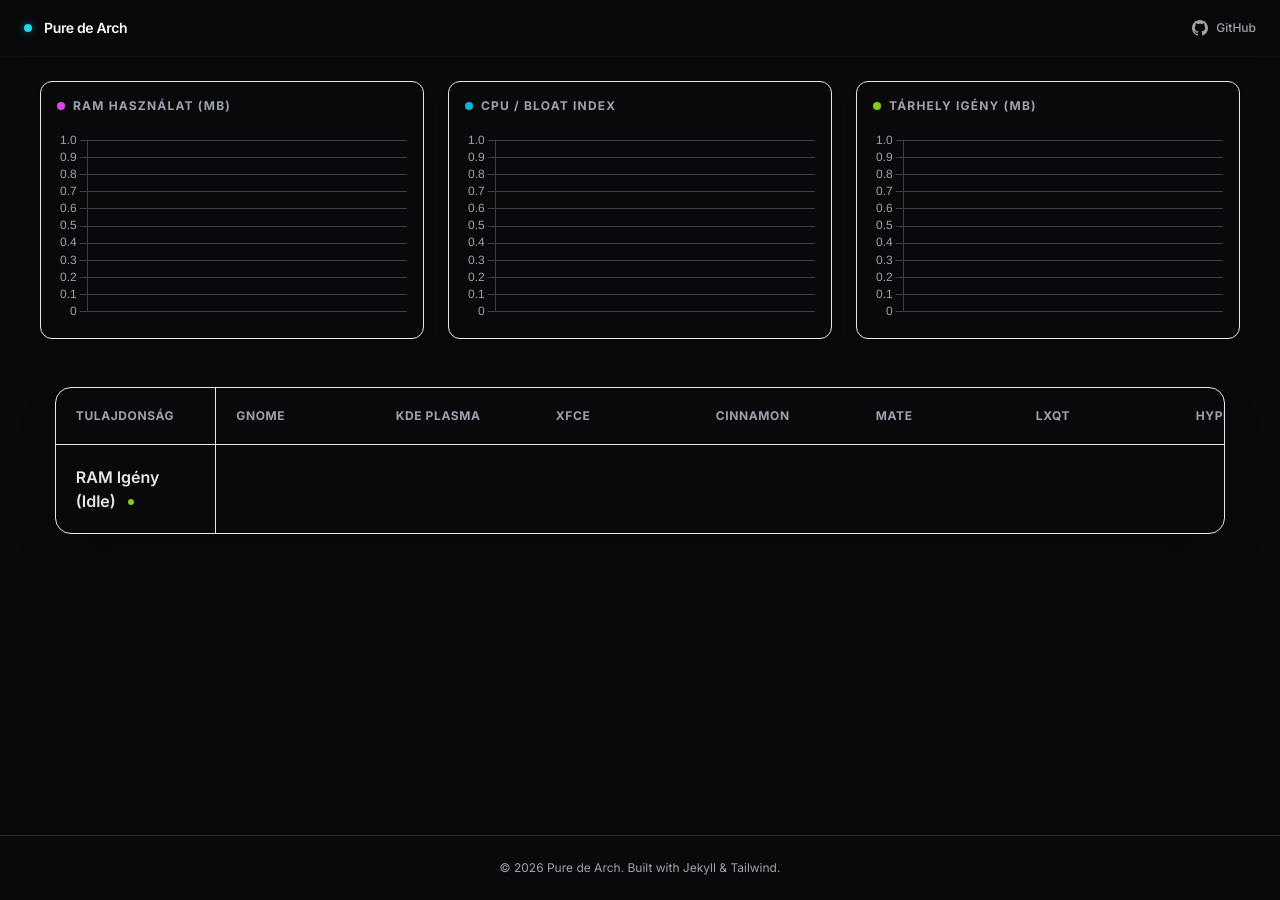
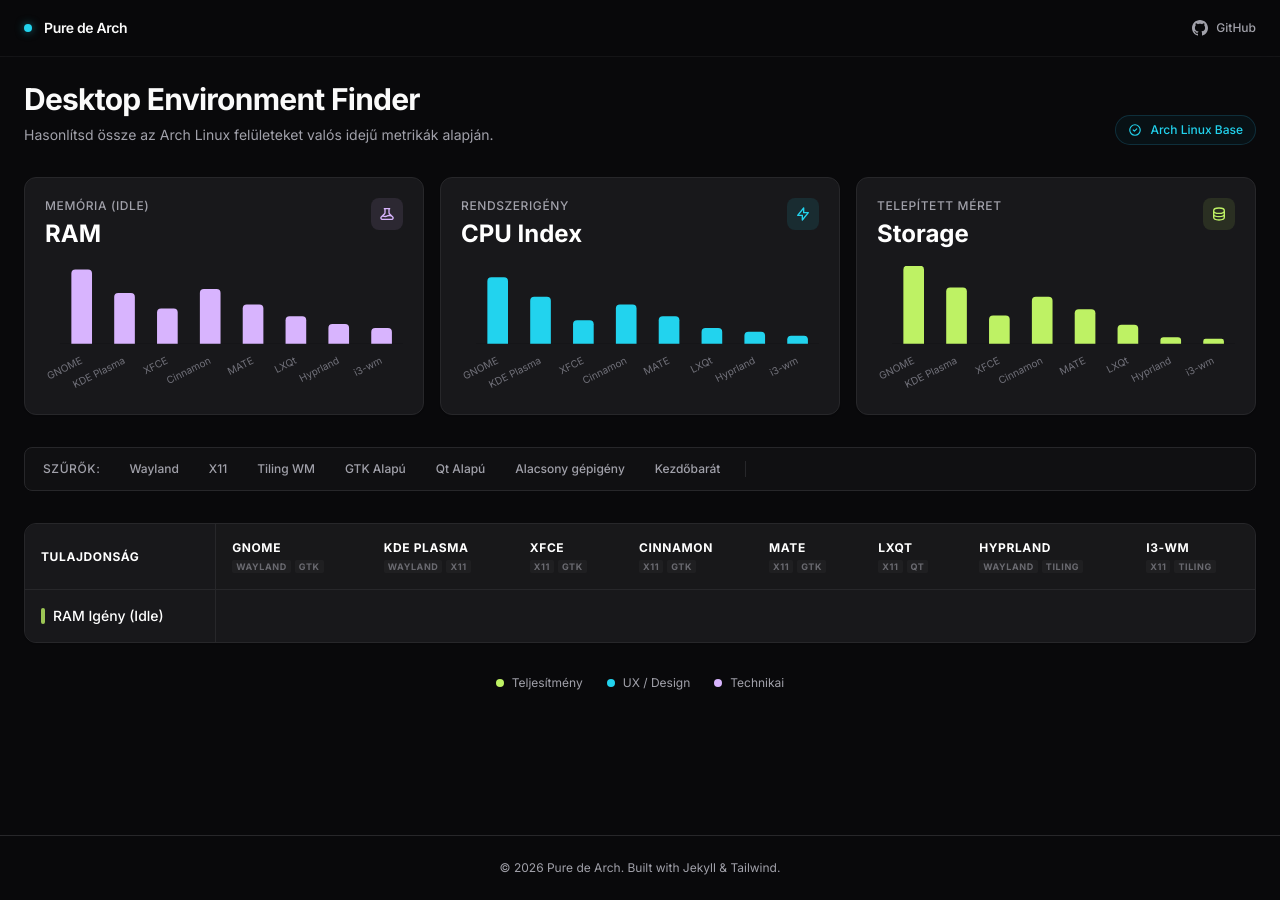
Before and after one commit to Pure-de-Arch/Pure-de-Arch.github.io, a Jekyll site: the page built from index.html, in a window 1280 px wide. Built offline with Jekyll 4.4.1, drawn with Linux system fonts in a browser that asks for light colours; nearby versions of some CDN libraries.

Commit message:
Update index.html

```diff
--- a/index.html
+++ b/index.html
@@ -1,62 +1,128 @@
 ---
 layout: default
-title: Asztali Környezetek
+title: Dashboard
 ---
 
-<div class="max-w-7xl mx-auto mb-12 grid grid-cols-1 md:grid-cols-3 gap-6 px-4">
-    <div class="bg-darkbg-800 border border-darkbg-700 rounded-xl p-4 shadow-lg relative overflow-hidden">
-        <h3 class="text-gray-400 text-xs uppercase font-bold mb-4 tracking-widest flex items-center gap-2">
-            <span class="w-2 h-2 rounded-full bg-fuchsia-500"></span> RAM Használat (MB)
-        </h3>
-        <div class="relative h-48 w-full">
+<div class="max-w-7xl mx-auto space-y-8">
+
+    <div class="flex flex-col md:flex-row md:items-end justify-between gap-4">
+        <div>
+            <h1 class="text-3xl font-bold tracking-tight text-primary mb-2">Desktop Environment Finder</h1>
+            <p class="text-muted text-sm max-w-xl">
+                Hasonlítsd össze az Arch Linux felületeket valós idejű metrikák alapján.
+            </p>
+        </div>
+        <div class="flex items-center gap-2 px-3 py-1.5 rounded-full bg-cyan-950/20 border border-cyan-900/50 text-cyan-400 text-xs font-medium">
+            <svg class="w-3.5 h-3.5" fill="none" viewBox="0 0 24 24" stroke="currentColor"><path stroke-linecap="round" stroke-linejoin="round" stroke-width="2" d="M9 12l2 2 4-4m6 2a9 9 0 11-18 0 9 9 0 0118 0z" /></svg>
+            Arch Linux Base
+        </div>
+    </div>
+
+    <div class="grid grid-cols-1 md:grid-cols-3 gap-4">
+        <div class="bg-surface border border-border rounded-xl p-5 shadow-sm relative overflow-hidden group hover:border-brand-purple/50 transition-colors">
+            <div class="flex justify-between items-start mb-4">
+                <div>
+                    <p class="text-xs font-medium text-muted uppercase tracking-wider">Memória (Idle)</p>
+                    <h3 class="text-2xl font-bold text-white mt-1">RAM</h3>
+                </div>
+                <div class="p-2 bg-brand-purple/10 rounded-lg text-brand-purple">
+                    <svg class="w-4 h-4" fill="none" viewBox="0 0 24 24" stroke="currentColor"><path stroke-linecap="round" stroke-linejoin="round" stroke-width="2" d="M19.428 15.428a2 2 0 00-1.022-.547l-2.387-.477a6 6 0 00-3.86.517l-.318.158a6 6 0 01-3.86.517L6.05 15.21a2 2 0 00-1.806.547M8 4h8l-1 1v5.172a2 2 0 00.586 1.414l5 5c1.26 1.26.367 3.414-1.415 3.414H4.828c-1.782 0-2.674-2.154-1.414-3.414l5-5A2 2 0 009 10.172V5L8 4z" /></svg>
+                </div>
+            </div>
+            <div class="h-32 w-full">
                 <canvas id="chartRam"></canvas>
             </div>
         </div>
 
-    <div class="bg-darkbg-800 border border-darkbg-700 rounded-xl p-4 shadow-lg relative overflow-hidden">
-        <h3 class="text-gray-400 text-xs uppercase font-bold mb-4 tracking-widest flex items-center gap-2">
-            <span class="w-2 h-2 rounded-full bg-cyan-500"></span> CPU / Bloat Index
-        </h3>
-        <div class="relative h-48 w-full">
+        <div class="bg-surface border border-border rounded-xl p-5 shadow-sm relative overflow-hidden group hover:border-brand-cyan/50 transition-colors">
+            <div class="flex justify-between items-start mb-4">
+                <div>
+                    <p class="text-xs font-medium text-muted uppercase tracking-wider">Rendszerigény</p>
+                    <h3 class="text-2xl font-bold text-white mt-1">CPU Index</h3>
+                </div>
+                <div class="p-2 bg-brand-cyan/10 rounded-lg text-brand-cyan">
+                    <svg class="w-4 h-4" fill="none" viewBox="0 0 24 24" stroke="currentColor"><path stroke-linecap="round" stroke-linejoin="round" stroke-width="2" d="M13 10V3L4 14h7v7l9-11h-7z" /></svg>
+                </div>
+            </div>
+            <div class="h-32 w-full">
                 <canvas id="chartCpu"></canvas>
             </div>
         </div>
 
-    <div class="bg-darkbg-800 border border-darkbg-700 rounded-xl p-4 shadow-lg relative overflow-hidden">
-        <h3 class="text-gray-400 text-xs uppercase font-bold mb-4 tracking-widest flex items-center gap-2">
-            <span class="w-2 h-2 rounded-full bg-lime-500"></span> Tárhely Igény (MB)
-        </h3>
-        <div class="relative h-48 w-full">
+        <div class="bg-surface border border-border rounded-xl p-5 shadow-sm relative overflow-hidden group hover:border-brand-lime/50 transition-colors">
+            <div class="flex justify-between items-start mb-4">
+                <div>
+                    <p class="text-xs font-medium text-muted uppercase tracking-wider">Telepített méret</p>
+                    <h3 class="text-2xl font-bold text-white mt-1">Storage</h3>
+                </div>
+                <div class="p-2 bg-brand-lime/10 rounded-lg text-brand-lime">
+                    <svg class="w-4 h-4" fill="none" viewBox="0 0 24 24" stroke="currentColor"><path stroke-linecap="round" stroke-linejoin="round" stroke-width="2" d="M4 7v10c0 2.21 3.582 4 8 4s8-1.79 8-4V7M4 7c0 2.21 3.582 4 8 4s8-1.79 8-4M4 7c0-2.21 3.582-4 8-4s8 1.79 8 4m0 5c0 2.21-3.582 4-8 4s-8-1.79-8-4" /></svg>
+                </div>
+            </div>
+            <div class="h-32 w-full">
                 <canvas id="chartDisk"></canvas>
             </div>
         </div>
     </div>
 
-<div class="bg-darkbg-800 rounded-2xl shadow-2xl border border-darkbg-700 overflow-hidden transition-all duration-500 relative backdrop-blur-sm bg-opacity-90 max-w-[95%] mx-auto">
+    <div class="bg-surface/50 border border-border rounded-lg p-1.5 flex flex-wrap gap-1 items-center backdrop-blur-sm">
+        <span class="text-xs font-medium text-muted px-3 uppercase tracking-wider">Szűrők:</span>
+
+        {% for filter in site.data.environments.feature_filters %}
+        <button
+            onclick="toggleColFilter('{{ filter.id }}')"
+            id="col-btn-{{ filter.id }}"
+            class="col-filter-btn px-3 py-1.5 rounded-md text-xs font-medium transition-all border border-transparent text-muted hover:text-white hover:bg-white/5"
+            data-filter-id="{{ filter.id }}">
+            {{ filter.name }}
+        </button>
+        {% endfor %}
+
+        <div class="h-4 w-px bg-border mx-2"></div>
+
+        <button onclick="clearAllFilters()" id="reset-btn" class="hidden px-3 py-1.5 rounded-md text-xs font-medium text-red-400 hover:bg-red-500/10 transition-colors ml-auto">
+            Szűrők törlése ✕
+        </button>
+    </div>
+
+    <div class="border border-border rounded-xl overflow-hidden bg-surface shadow-sm">
         <div class="overflow-x-auto">
             <table class="w-full text-left border-collapse" id="main-table">
                 <thead>
-                <tr class="bg-darkbg-900/50 border-b border-darkbg-700 text-xs uppercase tracking-wider text-gray-400 font-bold">
+                    <tr class="bg-zinc-900/50 border-b border-border text-xs uppercase tracking-wider text-muted font-medium">
                         {% for header in site.data.environments.headers %}
-                        <th class="p-5 min-w-[160px] whitespace-nowrap col-cell col-{{ header.key }} {% if header.key == 'feature' %}sticky left-0 bg-darkbg-900 z-20 border-r border-darkbg-700 shadow-[2px_0_5px_rgba(0,0,0,0.2)]{% endif %}"
+                            <th class="p-4 whitespace-nowrap col-cell col-{{ header.key }}
+                                {% if header.key == 'feature' %}sticky left-0 bg-surface z-20 border-r border-border{% endif %}"
                                 data-key="{{ header.key }}"
                                 data-tags="{{ header.tags | join: ',' }}">
-                            {{ header.name }}
+
+                                <div class="flex flex-col gap-1">
+                                    <span class="text-white">{{ header.name }}</span>
+                                    {% if header.tags %}
+                                    <div class="flex gap-1 opacity-60">
+                                        {% for tag in header.tags limit:2 %}
+                                            <span class="px-1 py-0.5 rounded-[2px] bg-white/5 text-[9px] leading-none">{{ tag }}</span>
+                                        {% endfor %}
+                                    </div>
+                                    {% endif %}
+                                </div>
                             </th>
                         {% endfor %}
                     </tr>
                 </thead>
-            <tbody class="divide-y divide-darkbg-700/50">
+                <tbody class="divide-y divide-border/50 text-sm">
                     {% for row in site.data.environments.rows %}
-                <tr class="table-row-item hover:bg-darkbg-700/40 transition-colors group" data-category="{{ row.category }}">
+                    <tr class="table-row-item hover:bg-white/[0.02] transition-colors group" data-category="{{ row.category }}">
                         {% for header in site.data.environments.headers %}
                             {% if header.key == 'feature' %}
-                            <td class="p-5 font-semibold text-gray-200 sticky left-0 bg-darkbg-800 group-hover:bg-darkbg-800/90 border-r border-darkbg-700 shadow-[2px_0_5px_rgba(0,0,0,0.2)] z-10">
+                                <td class="p-4 font-medium text-white sticky left-0 bg-surface group-hover:bg-[#1c1c20] border-r border-border z-10">
+                                    <div class="flex items-center gap-2">
+                                        <div class="w-1 h-4 rounded-full category-indicator opacity-80" data-cat-id="{{ row.category }}"></div>
                                         {{ row.feature }}
-                                <span class="category-indicator inline-block w-1.5 h-1.5 rounded-full ml-2 mb-0.5" data-cat-id="{{ row.category }}"></span>
+                                    </div>
                                 </td>
                             {% else %}
-                            <td class="p-5 text-gray-400 col-cell col-{{ header.key }}">
+                                <td class="p-4 text-muted col-cell col-{{ header.key }}">
                                     {{ row[header.key] }}
                                 </td>
                             {% endif %}
@@ -66,12 +132,25 @@
                 </tbody>
             </table>
         </div>
-    <div id="no-results" class="hidden p-12 text-center text-gray-500">Nincs találat</div>
+
+        <div id="no-results" class="hidden py-16 text-center">
+            <div class="inline-flex items-center justify-center w-12 h-12 rounded-full bg-border/50 mb-4">
+                <svg class="w-6 h-6 text-muted" fill="none" viewBox="0 0 24 24" stroke="currentColor"><path stroke-linecap="round" stroke-linejoin="round" stroke-width="2" d="M21 21l-6-6m2-5a7 7 0 11-14 0 7 7 0 0114 0z" /></svg>
+            </div>
+            <p class="text-muted font-medium">Nincs találat a kiválasztott szűrőkre.</p>
+        </div>
+    </div>
+
+    <div class="flex justify-center gap-6 mt-4 text-xs text-muted">
+         <div class="flex items-center gap-2"><span class="w-2 h-2 rounded-full bg-brand-lime"></span> Teljesítmény</div>
+         <div class="flex items-center gap-2"><span class="w-2 h-2 rounded-full bg-brand-cyan"></span> UX / Design</div>
+         <div class="flex items-center gap-2"><span class="w-2 h-2 rounded-full bg-brand-purple"></span> Technikai</div>
+    </div>
+
 </div>
 
 <script>
-    // --- ADATOK BETÖLTÉSE ---
-    // A Jekyll Liquid segítségével generálunk egy JS objektumot a metrikákból
+    // --- ADATOK GENERÁLÁSA ---
     const envData = [
         {% for header in site.data.environments.headers %}
         {% if header.key != 'feature' %}
@@ -86,10 +165,9 @@
         {% endfor %}
     ];
 
-    // --- CHART.JS KONFIGURÁCIÓ ---
-    // Közös beállítások a sötét témához
-    Chart.defaults.color = '#9CA3AF';
-    Chart.defaults.borderColor = '#374151';
+    // --- CHART.JS CONFIG ---
+    Chart.defaults.font.family = 'Inter';
+    Chart.defaults.color = '#71717a'; // zinc-500
 
     let chartRam, chartCpu, chartDisk;
 
@@ -97,170 +175,138 @@
         const commonOptions = {
             responsive: true,
             maintainAspectRatio: false,
-            plugins: { legend: { display: false } },
+            plugins: { legend: { display: false }, tooltip: { backgroundColor: '#18181b', borderColor: '#27272a', borderWidth: 1, padding: 10 } },
             scales: {
-                y: { beginAtZero: true, grid: { color: '#374151' } },
-                x: { grid: { display: false } }
+                y: { display: false, beginAtZero: true }, // Rejtett Y tengely a tisztább look érdekében
+                x: { grid: { display: false }, ticks: { font: { size: 10 } } }
             },
-            animation: { duration: 750 }
+            animation: { duration: 600, easing: 'easeOutQuart' }
         };
 
-        // RAM Chart (Fuchsia)
-        chartRam = new Chart(document.getElementById('chartRam'), {
+        // Gradiens segédfüggvény
+        const createGradient = (ctx, colorStart, colorEnd) => {
+            const gradient = ctx.createLinearGradient(0, 0, 0, 300);
+            gradient.addColorStop(0, colorStart);
+            gradient.addColorStop(1, colorEnd);
+            return gradient;
+        };
+
+        const ctxRam = document.getElementById('chartRam').getContext('2d');
+        chartRam = new Chart(ctxRam, {
             type: 'bar',
-            data: { labels: [], datasets: [{ label: 'RAM (MB)', data: [], backgroundColor: '#d946ef', borderRadius: 4 }] },
+            data: { labels: [], datasets: [{ data: [], backgroundColor: '#d8b4fe', borderRadius: 4, barThickness: 20 }] },
             options: commonOptions
         });
 
-        // CPU Chart (Cyan)
-        chartCpu = new Chart(document.getElementById('chartCpu'), {
+        const ctxCpu = document.getElementById('chartCpu').getContext('2d');
+        chartCpu = new Chart(ctxCpu, {
             type: 'bar',
-            data: { labels: [], datasets: [{ label: 'Bloat Index', data: [], backgroundColor: '#06b6d4', borderRadius: 4 }] },
+            data: { labels: [], datasets: [{ data: [], backgroundColor: '#22d3ee', borderRadius: 4, barThickness: 20 }] },
             options: commonOptions
         });
 
-        // Disk Chart (Lime)
-        chartDisk = new Chart(document.getElementById('chartDisk'), {
+        const ctxDisk = document.getElementById('chartDisk').getContext('2d');
+        chartDisk = new Chart(ctxDisk, {
             type: 'bar',
-            data: { labels: [], datasets: [{ label: 'Disk (MB)', data: [], backgroundColor: '#84cc16', borderRadius: 4 }] },
+            data: { labels: [], datasets: [{ data: [], backgroundColor: '#bef264', borderRadius: 4, barThickness: 20 }] },
             options: commonOptions
         });
     }
 
-    // --- SZŰRÉS LOGIKA (Összefésülve a diagramokkal) ---
+    // --- SZŰRÉS LOGIKA ---
 
-    const rowColorMap = {
-        'performance': { active: ['text-lime-400', 'bg-lime-900/20', 'border-lime-500/50'], inactive: ['text-gray-500', 'border-transparent'] },
-        'ux': { active: ['text-cyan-400', 'bg-cyan-900/20', 'border-cyan-500/50'], inactive: ['text-gray-500', 'border-transparent'] },
-        'tech': { active: ['text-fuchsia-400', 'bg-fuchsia-900/20', 'border-fuchsia-500/50'], inactive: ['text-gray-500', 'border-transparent'] }
-    };
-    const activeColBtnClasses = ['bg-cyan-500', 'text-black', 'border-cyan-400', 'shadow-[0_0_10px_rgba(6,182,212,0.5)]'];
-    const inactiveColBtnClasses = ['bg-darkbg-800', 'text-gray-400', 'border-darkbg-700'];
+    // Színek V0 stílusban: Aktív gombok "világítanak" (fehér bg, fekete text), inaktívak beleolvadnak
+    const activeBtnClass = ['bg-white', 'text-black', 'shadow-md'];
+    const inactiveBtnClass = ['text-muted', 'hover:text-white', 'hover:bg-white/5'];
 
-    let selectedRowCategories = new Set();
     let selectedColFilters = new Set();
 
     document.addEventListener("DOMContentLoaded", () => {
-        initCharts(); // Diagramok indítása
+        initCharts();
 
-        // Pöttyök színezése
+        // Kategória jelzők színezése (sorok elején)
         document.querySelectorAll('.category-indicator').forEach(indicator => {
             const catId = indicator.getAttribute('data-cat-id');
-            const colorClass = catId === 'performance' ? 'bg-lime-500' : (catId === 'ux' ? 'bg-cyan-500' : 'bg-fuchsia-500');
+            const colorClass = catId === 'performance' ? 'bg-brand-lime' : (catId === 'ux' ? 'bg-brand-cyan' : 'bg-brand-purple');
             indicator.classList.add(colorClass);
         });
 
-        updateView(); // Első render
+        updateView();
     });
 
     function toggleColFilter(filterId) {
         const btn = document.getElementById(`col-btn-${filterId}`);
+
         if (selectedColFilters.has(filterId)) {
             selectedColFilters.delete(filterId);
-            btn.classList.remove(...activeColBtnClasses);
-            btn.classList.add(...inactiveColBtnClasses);
+            btn.classList.remove(...activeBtnClass);
+            btn.classList.add(...inactiveBtnClass);
         } else {
             selectedColFilters.add(filterId);
-            btn.classList.remove(...inactiveColBtnClasses);
-            btn.classList.add(...activeColBtnClasses);
-        }
-        updateView();
-    }
-
-    function toggleRowFilter(catId) {
-        const btn = document.getElementById(`row-btn-${catId}`);
-        const styles = rowColorMap[catId];
-        if (selectedRowCategories.has(catId)) {
-            selectedRowCategories.delete(catId);
-            btn.classList.remove(...styles.active);
-            btn.classList.add(...styles.inactive);
-        } else {
-            selectedRowCategories.add(catId);
-            btn.classList.remove(...styles.inactive);
-            btn.classList.add(...styles.active);
+            btn.classList.remove(...inactiveBtnClass);
+            btn.classList.add(...activeBtnClass);
         }
         updateView();
     }
 
     function clearAllFilters() {
         selectedColFilters.clear();
-        selectedRowCategories.clear();
         document.querySelectorAll('.col-filter-btn').forEach(btn => {
-            btn.classList.remove(...activeColBtnClasses);
-            btn.classList.add(...inactiveColBtnClasses);
-        });
-        document.querySelectorAll('.row-filter-btn').forEach(btn => {
-            btn.className = "row-filter-btn px-5 py-2 rounded-full text-sm font-semibold border transition-all duration-300 bg-transparent text-gray-500 border-transparent hover:text-gray-300";
+            btn.classList.remove(...activeBtnClass);
+            btn.classList.add(...inactiveBtnClass);
         });
         updateView();
     }
 
     function updateView() {
-        // --- 1. Reset gomb ---
+        // 1. Reset gomb
         const resetBtn = document.getElementById('reset-btn');
-        if (selectedColFilters.size > 0 || selectedRowCategories.size > 0) resetBtn.classList.remove('hidden');
-        else resetBtn.classList.add('hidden');
+        resetBtn.style.display = selectedColFilters.size > 0 ? 'inline-block' : 'none';
 
-        // --- 2. OSZLOP ÉS DIAGRAM ADATOK ---
+        // 2. Oszlopok kezelése
         const headers = document.querySelectorAll('th.col-cell:not(.sticky)');
-        let visibleKeys = []; // Itt gyűjtjük, mi látható
+        let visibleKeys = [];
 
         headers.forEach(th => {
             const key = th.getAttribute('data-key');
             const tags = th.getAttribute('data-tags').split(',');
-            const matchesAllFilters = Array.from(selectedColFilters).every(filter => tags.includes(filter));
+            // Logika: Ha nincs szűrő, mind látszik. Ha van, akkor CSAK az, ami minden szűrőnek megfelel.
+            const matches = selectedColFilters.size === 0 || Array.from(selectedColFilters).every(filter => tags.includes(filter));
+
             const cells = document.querySelectorAll(`.col-${key}`);
 
-            if (matchesAllFilters) {
+            if (matches) {
                 th.style.display = '';
                 cells.forEach(cell => cell.style.display = '');
-                visibleKeys.push(key); // Hozzáadjuk a listához
+                visibleKeys.push(key);
             } else {
                 th.style.display = 'none';
                 cells.forEach(cell => cell.style.display = 'none');
             }
         });
 
-        // --- 3. DIAGRAMOK FRISSÍTÉSE ---
-        // Csak a látható oszlopok adatait gyűjtjük ki
+        // 3. Diagramok frissítése
         const filteredData = envData.filter(item => visibleKeys.includes(item.key));
+        const labels = filteredData.map(d => d.name);
 
-        const labels = filteredData.map(d => d.name);
-        const ramData = filteredData.map(d => d.ram);
-        const cpuData = filteredData.map(d => d.cpu);
-        const diskData = filteredData.map(d => d.disk);
+        updateChart(chartRam, labels, filteredData.map(d => d.ram));
+        updateChart(chartCpu, labels, filteredData.map(d => d.cpu));
+        updateChart(chartDisk, labels, filteredData.map(d => d.disk));
 
-        updateChartData(chartRam, labels, ramData);
-        updateChartData(chartCpu, labels, cpuData);
-        updateChartData(chartDisk, labels, diskData);
-
-        // --- 4. SOR SZŰRÉS ---
-        const rows = document.querySelectorAll('.table-row-item');
-        let visibleRows = 0;
-        rows.forEach(row => {
-            const rowCat = row.getAttribute('data-category');
-            if (selectedRowCategories.size === 0 || selectedRowCategories.has(rowCat)) {
-                row.style.display = '';
-                visibleRows++;
-            } else {
-                row.style.display = 'none';
-            }
-        });
-
-        // --- 5. ÜRES ÁLLAPOT ---
+        // 4. Empty State
         const noResults = document.getElementById('no-results');
         const table = document.querySelector('table');
-        if (visibleRows === 0 || visibleKeys.length === 0) {
+
+        if (visibleKeys.length === 0) {
             noResults.classList.remove('hidden');
-            table.classList.add('opacity-50');
+            table.classList.add('opacity-10', 'blur-sm');
         } else {
             noResults.classList.add('hidden');
-            table.classList.remove('opacity-50');
+            table.classList.remove('opacity-10', 'blur-sm');
         }
     }
 
-    // Segédfüggvény a chart frissítéshez
-    function updateChartData(chart, labels, data) {
+    function updateChart(chart, labels, data) {
         chart.data.labels = labels;
         chart.data.datasets[0].data = data;
         chart.update();
```
Lines whose indentation alone changed are shown as unchanged.
